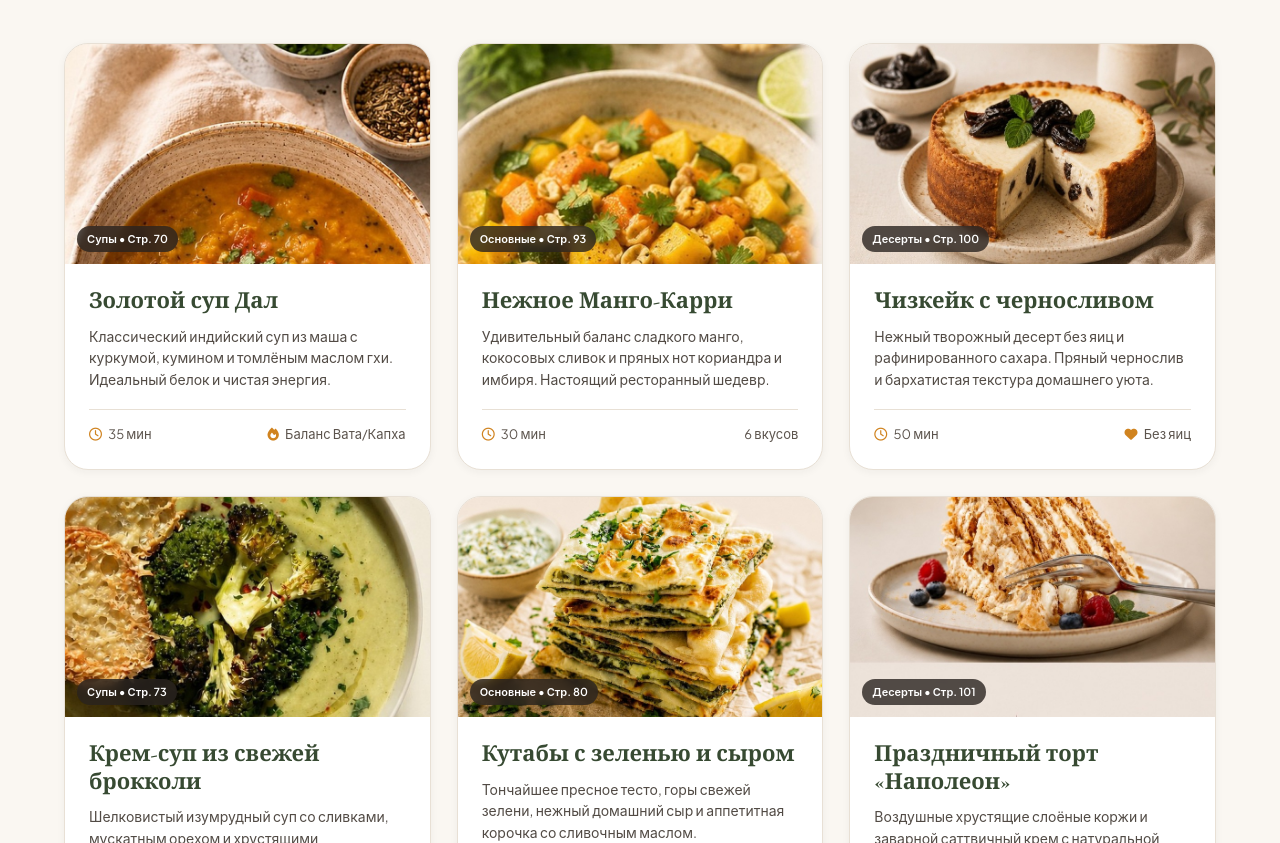
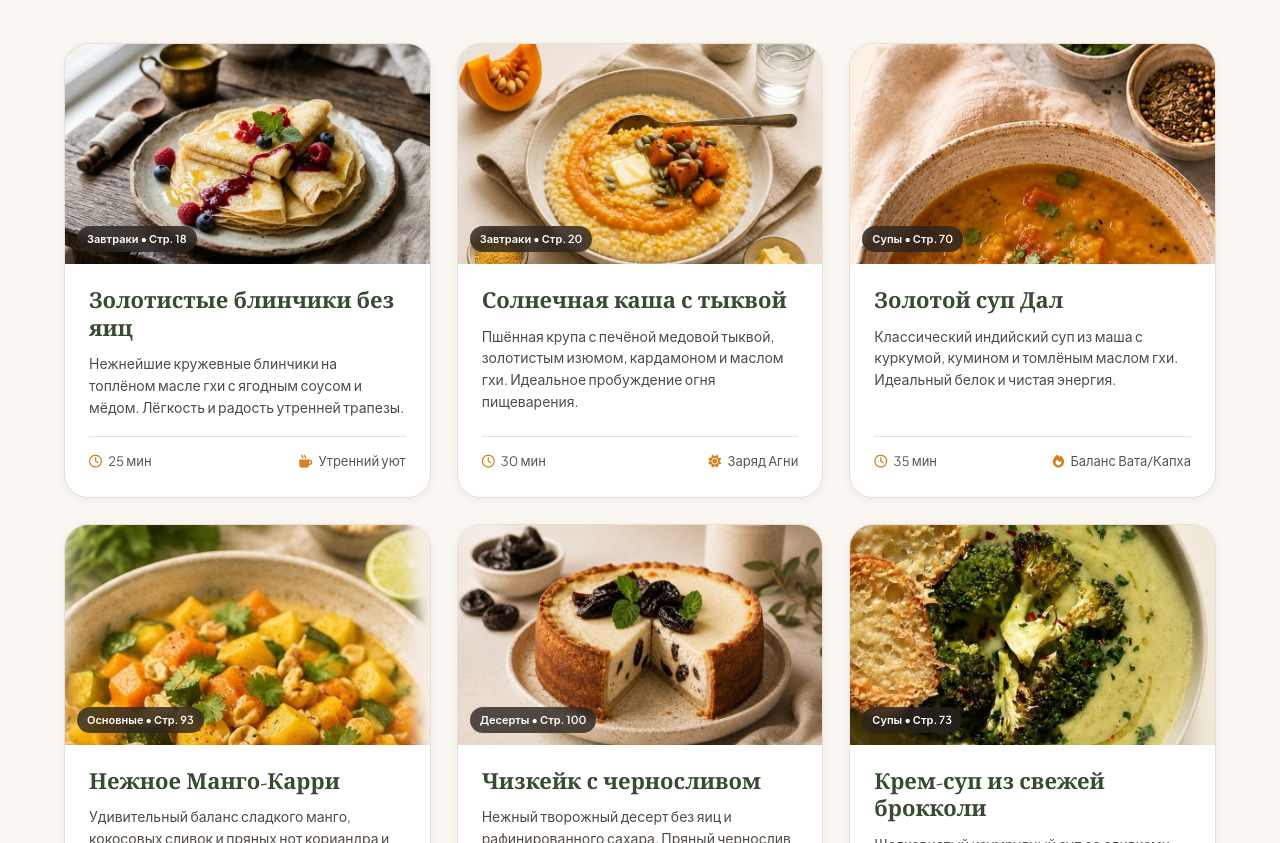
Before and after one commit to IvanK-9/rupavati-book, a plain HTML site: page index.html in a window 1280 px wide. Shown: the part 4039-4882 px from the top of the page. Drawn offline with nearby package versions, Linux system fonts and the light colour scheme.

Commit message:
feat: add breakfast dishes (golden sattvic pancakes & pumpkin porridge) and add Stockholm hybrid studio shoot to roadmap

```diff
--- a/index.html
+++ b/index.html
@@ -403,6 +403,38 @@
       </div>
 
       <div class="recipes-grid">
+        <!-- Блюдо: Золотистые блинчики без яиц (Завтрак) -->
+        <div class="recipe-card" data-category="breakfast">
+          <div class="recipe-img-box">
+            <img src="assets/images/dish_pancakes_clean.jpg" alt="Золотистые тонкие блинчики без яиц">
+            <span class="recipe-tag">Завтраки • Стр. 18</span>
+          </div>
+          <div class="recipe-body">
+            <h4>Золотистые блинчики без яиц</h4>
+            <p>Нежнейшие кружевные блинчики на топлёном масле гхи с ягодным соусом и мёдом. Лёгкость и радость утренней трапезы.</p>
+            <div class="recipe-meta">
+              <span><i class="fa-regular fa-clock"></i> 25 мин</span>
+              <span><i class="fa-solid fa-mug-hot"></i> Утренний уют</span>
+            </div>
+          </div>
+        </div>
+
+        <!-- Блюдо: Солнечная пшённая каша (Завтрак) -->
+        <div class="recipe-card" data-category="breakfast">
+          <div class="recipe-img-box">
+            <img src="assets/images/dish_porridge_clean.jpg" alt="Пшённая каша с карамелизированной тыквой">
+            <span class="recipe-tag">Завтраки • Стр. 20</span>
+          </div>
+          <div class="recipe-body">
+            <h4>Солнечная каша с тыквой</h4>
+            <p>Пшённая крупа с печёной медовой тыквой, золотистым изюмом, кардамоном и маслом гхи. Идеальное пробуждение огня пищеварения.</p>
+            <div class="recipe-meta">
+              <span><i class="fa-regular fa-clock"></i> 30 мин</span>
+              <span><i class="fa-solid fa-sun"></i> Заряд Агни</span>
+            </div>
+          </div>
+        </div>
+
         <!-- Блюдо 1: Суп Дал (Идеальное фото) -->
         <div class="recipe-card" data-category="soup">
           <div class="recipe-img-box">
```
Also changed, not shown: assets/images/dish_pancakes_clean.jpg (added), 1 other file.
